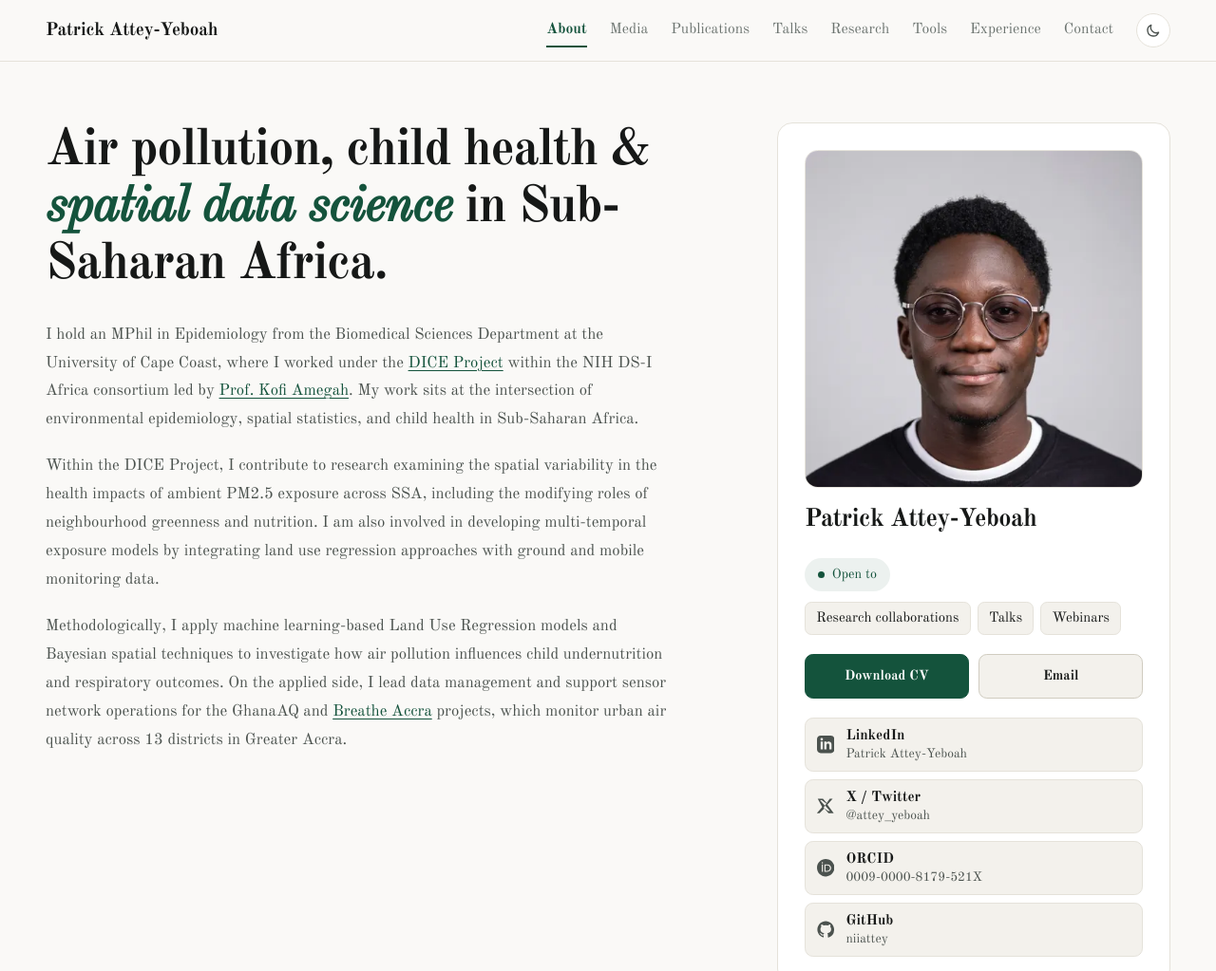
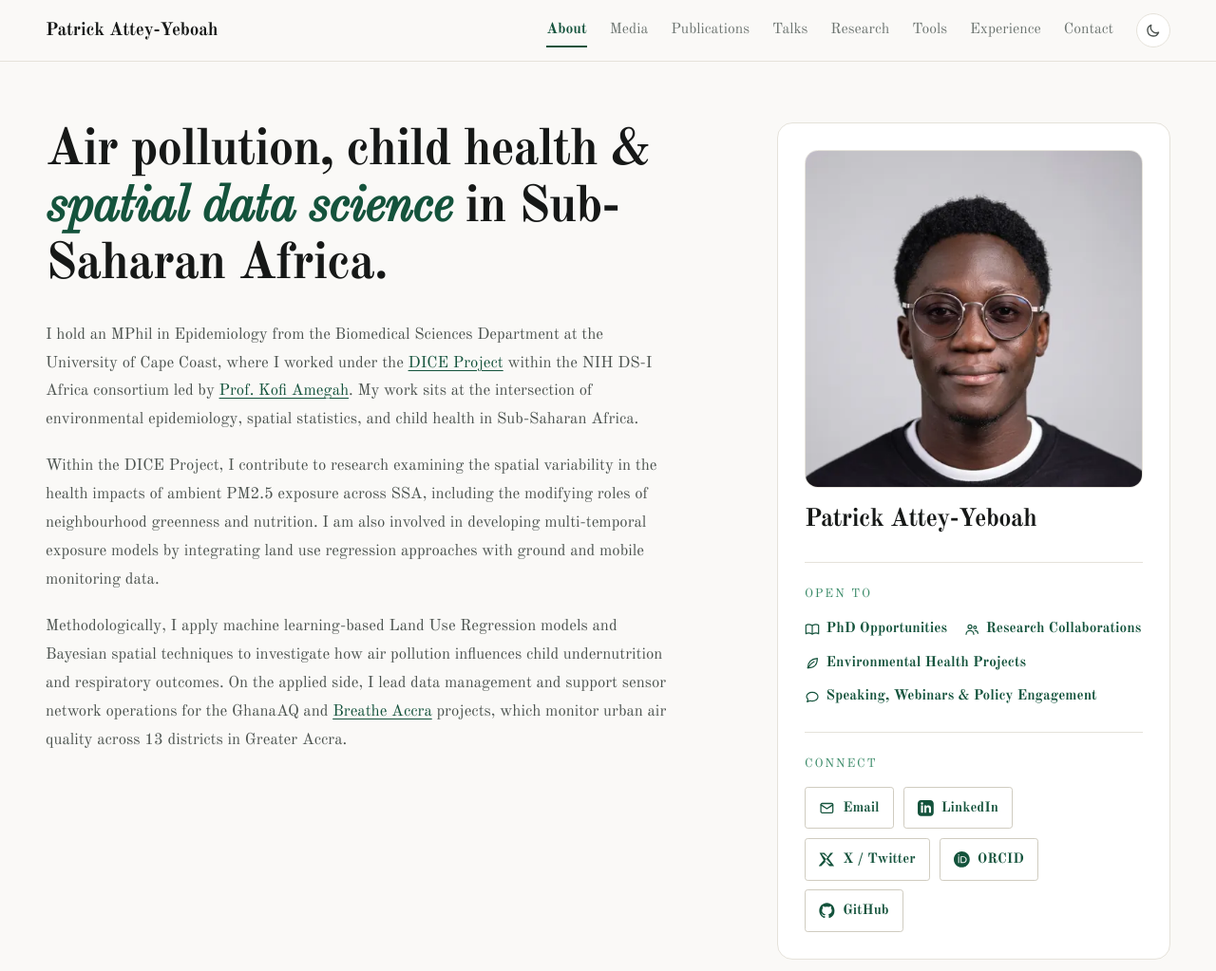
Before and after one commit to niiattey/personal_page, a plain HTML site: page index.html in a window 1280 px wide. Shown: the top 1023 px of the page at 95% size. Drawn offline with nearby package versions, Linux system fonts and the light colour scheme.

Commit message:
Restyle socials and Open to in profile card; move CV buttons to contact section
Co-Authored-By: Claude Sonnet 5.5 <noreply@anthropic.com>
Claude-Session: https://claude.ai/code/session_01FAkVN2tw4ZhkeufpMLAZmc

```diff
--- a/index.html
+++ b/index.html
@@ -450,45 +450,49 @@
             color: var(--accent);
         }
 
-        .open-to { margin-bottom: 1.25rem; }
+        .profile-block { margin-top: 1.5rem; padding-top: 1.35rem; border-top: 1px solid var(--border); }
+        .block-label {
+            font-size: 0.8rem;
+            letter-spacing: 0.14em;
+            text-transform: uppercase;
+            color: var(--accent-light);
+            margin: 0 0 0.85rem;
+        }
         .open-list {
             list-style: none;
-            margin: 0.65rem 0 0;
+            margin: 0;
             padding: 0;
             display: flex;
             flex-wrap: wrap;
-            gap: 0.45rem;
+            gap: 0.6rem 1.15rem;
         }
         .open-list li {
+            display: inline-flex;
+            align-items: center;
+            gap: 0.4rem;
+            font-size: 0.95rem;
+            font-weight: 700;
+            color: var(--accent);
+        }
+        .open-list svg { width: 1rem; height: 1rem; flex-shrink: 0; }
+
+        .social-links { display: flex; flex-wrap: wrap; gap: 0.6rem; }
+        .social-links a {
+            display: inline-flex;
+            align-items: center;
+            gap: 0.5rem;
+            padding: 0.55rem 0.9rem;
             font-size: 0.92rem;
-            color: var(--text);
-            background: var(--surface-alt);
-            border: 1px solid var(--border);
-            border-radius: 0.45rem;
-            padding: 0.25rem 0.7rem;
-        }
-        .open-to .status-pill { margin-bottom: 0; }
-
-        .social-links {
-            display: flex;
-            flex-direction: column;
-            gap: 0.5rem;
-        }
-        .social-links a {
-            display: flex;
-            align-items: center;
-            gap: 0.75rem;
+            font-weight: 700;
+            color: var(--accent);
             text-decoration: none;
-            color: var(--text-secondary);
-            padding: 0.55rem 0.75rem;
-            border-radius: 0.55rem;
-            background: var(--surface-alt);
-            border: 1px solid var(--border);
-        }
-        .social-links a:hover { color: var(--accent); border-color: var(--accent); }
-        .social-links svg { width: 1.15rem; height: 1.15rem; flex-shrink: 0; }
-        .social-links strong { display: block; font-size: 0.95rem; font-weight: 700; color: var(--text); line-height: 1.3; }
-        .social-links small { display: block; font-size: 0.85rem; color: var(--text-secondary); line-height: 1.3; overflow-wrap: anywhere; }
+            background: var(--surface);
+            border: 1px solid var(--border-strong);
+            border-radius: 0.2rem;
+            transition: background 0.15s, border-color 0.15s;
+        }
+        .social-links a:hover { background: var(--accent-soft); border-color: var(--accent); }
+        .social-links svg { width: 1.05rem; height: 1.05rem; flex-shrink: 0; }
 
         /* ───────── Media / Documentary ───────── */
         .media-layout {
@@ -1179,37 +1183,25 @@
                             </div>
                         </div>
 
-                        <div class="open-to">
-                            <span class="status-pill">Open to</span>
+                        <div class="profile-block">
+                            <p class="block-label">Open to</p>
                             <ul class="open-list">
-                                <li>Research collaborations</li>
-                                <li>Talks</li>
-                                <li>Webinars</li>
+                                <li><svg fill="none" stroke="currentColor" stroke-width="1.8" stroke-linecap="round" stroke-linejoin="round" viewBox="0 0 24 24" aria-hidden="true"><path d="M2 5.5C4.5 4 8 4 12 6c4-2 7.5-2 10-.5V19c-2.500-1.500-6-1.500-10 .5-4-2-7.500-2-10-.5z"/><path d="M12 6v13.500"/></svg>PhD Opportunities</li>
+                                <li><svg fill="none" stroke="currentColor" stroke-width="1.8" stroke-linecap="round" stroke-linejoin="round" viewBox="0 0 24 24" aria-hidden="true"><circle cx="9" cy="8" r="3"/><path d="M3 20c0-3.300 2.700-6 6-6s6 2.700 6 6"/><circle cx="17" cy="9" r="2.200"/><path d="M17 14c2.500 0 4.500 2 4.500 4.500"/></svg>Research Collaborations</li>
+                                <li><svg fill="none" stroke="currentColor" stroke-width="1.8" stroke-linecap="round" stroke-linejoin="round" viewBox="0 0 24 24" aria-hidden="true"><path d="M5 19C5 10 10 5 20 4c0 10-5 15-14 15z"/><path d="M5 19c3-5 6-8 10-10"/></svg>Environmental Health Projects</li>
+                                <li><svg fill="none" stroke="currentColor" stroke-width="1.8" stroke-linecap="round" stroke-linejoin="round" viewBox="0 0 24 24" aria-hidden="true"><path d="M21 12c0 4-4 7-9 7a10 10 0 01-3.500-.6L4 20l1.300-3.700C4.500 15 3 13.600 3 12c0-4 4-7 9-7s9 3 9 7z"/></svg>Speaking, Webinars &amp; Policy Engagement</li>
                             </ul>
                         </div>
 
-                        <div class="action-bar">
-                            <a href="Patrick Attey-Yeboah CV.pdf" target="_blank" rel="noopener" class="btn btn-primary">Download CV</a>
-                            <a href="mailto:niiatteyyeboah@gmail.com" class="btn btn-secondary">Email</a>
-                        </div>
-
-                        <div class="social-links">
-                            <a href="https://www.linkedin.com/in/patrick-attey-yeboah-43926a153/" target="_blank" rel="noopener">
-                                <svg fill="currentColor" viewBox="0 0 24 24" aria-hidden="true"><path d="M19 0h-14c-2.761 0-5 2.239-5 5v14c0 2.761 2.239 5 5 5h14c2.762 0 5-2.239 5-5v-14c0-2.761-2.238-5-5-5zm-11 19h-3v-11h3v11zm-1.5-12.268c-.966 0-1.75-.79-1.75-1.764s.784-1.764 1.75-1.764 1.75.79 1.75 1.764-.783 1.764-1.75 1.764zm13.5 12.268h-3v-5.604c0-3.368-4-3.535-4 0v5.604h-3v-11h3v1.765c1.396-2.586 7-2.777 7 2.476v6.759z"/></svg>
-                                <span><strong>LinkedIn</strong><small>Patrick Attey-Yeboah</small></span>
-                            </a>
-                            <a href="https://x.com/attey_yeboah" target="_blank" rel="noopener">
-                                <svg fill="currentColor" viewBox="0 0 24 24" aria-hidden="true"><path d="M17.53 2H21.5l-7.19 8.21L23 22h-7.19l-5.7-6.51L3.47 22H-.5l7.64-8.73L1 2h7.19l5.19 5.93L17.53 2zm-2.13 17h2.38l-6.51-7.44-2.38 2.72L15.4 19zM6.6 4H4.22l6.51 7.44 2.38-2.72L6.6 4z"/></svg>
-                                <span><strong>X / Twitter</strong><small>@attey_yeboah</small></span>
-                            </a>
-                            <a href="https://orcid.org/0009-0000-8179-521X" target="_blank" rel="noopener">
-                                <svg fill="currentColor" viewBox="0 0 24 24" aria-hidden="true"><path d="M12 0C5.372 0 0 5.372 0 12s5.372 12 12 12 12-5.372 12-12S18.628 0 12 0zM7.369 4.378c.525 0 .947.431.947.947s-.422.947-.947.947-.947-.431-.947-.947.422-.947.947-.947zm-.722 3.038h1.444v10.041H6.647V7.416zm3.562 0h3.9c3.712 0 5.344 2.653 5.344 5.025 0 2.578-2.016 5.016-5.325 5.016h-3.919V7.416zm1.444 1.303v7.444h2.297c2.359 0 3.919-1.628 3.919-3.722 0-1.594-.947-3.722-3.9-3.722h-2.316z"/></svg>
-                                <span><strong>ORCID</strong><small>0009-0000-8179-521X</small></span>
-                            </a>
-                            <a href="https://github.com/niiattey" target="_blank" rel="noopener">
-                                <svg fill="currentColor" viewBox="0 0 24 24" aria-hidden="true"><path d="M12 .5C5.65.5.5 5.65.5 12c0 5.08 3.29 9.39 7.86 10.91.58.1.79-.25.79-.56v-2c-3.2.7-3.87-1.37-3.87-1.37-.52-1.33-1.28-1.69-1.28-1.69-1.05-.72.08-.7.08-.7 1.16.08 1.77 1.19 1.77 1.19 1.03 1.77 2.7 1.26 3.36.96.1-.75.4-1.26.73-1.55-2.55-.29-5.24-1.28-5.24-5.69 0-1.26.45-2.28 1.19-3.09-.12-.29-.52-1.46.11-3.05 0 0 .97-.31 3.18 1.18a11 11 0 0 1 5.79 0c2.21-1.49 3.18-1.18 3.18-1.18.63 1.59.23 2.76.11 3.05.74.81 1.19 1.83 1.19 3.09 0 4.42-2.7 5.4-5.27 5.68.41.36.78 1.06.78 2.14v3.17c0 .31.21.67.8.56A11.5 11.5 0 0 0 23.5 12C23.5 5.65 18.35.5 12 .5z"/></svg>
-                                <span><strong>GitHub</strong><small>niiattey</small></span>
-                            </a>
+                        <div class="profile-block">
+                            <p class="block-label">Connect</p>
+                            <div class="social-links">
+                            <a href="mailto:niiatteyyeboah@gmail.com"><svg fill="none" stroke="currentColor" stroke-width="1.8" stroke-linecap="round" stroke-linejoin="round" viewBox="0 0 24 24" aria-hidden="true"><rect x="3" y="5" width="18" height="14" rx="2"/><path d="M3 7l9 6 9-6"/></svg>Email</a>
+                            <a href="https://www.linkedin.com/in/patrick-attey-yeboah-43926a153/" target="_blank" rel="noopener"><svg fill="currentColor" viewBox="0 0 24 24" aria-hidden="true"><path d="M19 0h-14c-2.761 0-5 2.239-5 5v14c0 2.761 2.239 5 5 5h14c2.762 0 5-2.239 5-5v-14c0-2.761-2.238-5-5-5zm-11 19h-3v-11h3v11zm-1.5-12.268c-.966 0-1.75-.79-1.75-1.764s.784-1.764 1.75-1.764 1.75.79 1.75 1.764-.783 1.764-1.75 1.764zm13.5 12.268h-3v-5.604c0-3.368-4-3.535-4 0v5.604h-3v-11h3v1.765c1.396-2.586 7-2.777 7 2.476v6.759z"/></svg>LinkedIn</a>
+                            <a href="https://x.com/attey_yeboah" target="_blank" rel="noopener"><svg fill="currentColor" viewBox="0 0 24 24" aria-hidden="true"><path d="M17.53 2H21.5l-7.19 8.21L23 22h-7.19l-5.7-6.51L3.47 22H-.5l7.64-8.73L1 2h7.19l5.19 5.93L17.53 2zm-2.13 17h2.38l-6.51-7.44-2.38 2.72L15.4 19zM6.6 4H4.22l6.51 7.44 2.38-2.72L6.6 4z"/></svg>X / Twitter</a>
+                            <a href="https://orcid.org/0009-0000-8179-521X" target="_blank" rel="noopener"><svg fill="currentColor" viewBox="0 0 24 24" aria-hidden="true"><path d="M12 0C5.372 0 0 5.372 0 12s5.372 12 12 12 12-5.372 12-12S18.628 0 12 0zM7.369 4.378c.525 0 .947.431.947.947s-.422.947-.947.947-.947-.431-.947-.947.422-.947.947-.947zm-.722 3.038h1.444v10.041H6.647V7.416zm3.562 0h3.9c3.712 0 5.344 2.653 5.344 5.025 0 2.578-2.016 5.016-5.325 5.016h-3.919V7.416zm1.444 1.303v7.444h2.297c2.359 0 3.919-1.628 3.919-3.722 0-1.594-.947-3.722-3.9-3.722h-2.316z"/></svg>ORCID</a>
+                            <a href="https://github.com/niiattey" target="_blank" rel="noopener"><svg fill="currentColor" viewBox="0 0 24 24" aria-hidden="true"><path d="M12 .5C5.65.5.5 5.65.5 12c0 5.08 3.29 9.39 7.86 10.91.58.1.79-.25.79-.56v-2c-3.2.7-3.87-1.37-3.87-1.37-.52-1.33-1.28-1.69-1.28-1.69-1.05-.72.08-.7.08-.7 1.16.08 1.77 1.19 1.77 1.19 1.03 1.77 2.7 1.26 3.36.96.1-.75.4-1.26.73-1.55-2.55-.29-5.24-1.28-5.24-5.69 0-1.26.45-2.28 1.19-3.09-.12-.29-.52-1.46.11-3.05 0 0 .97-.31 3.18 1.18a11 11 0 0 1 5.79 0c2.21-1.49 3.18-1.18 3.18-1.18.63 1.59.23 2.76.11 3.05.74.81 1.19 1.83 1.19 3.09 0 4.42-2.7 5.4-5.27 5.68.41.36.78 1.06.78 2.14v3.17c0 .31.21.67.8.56A11.5 11.5 0 0 0 23.5 12C23.5 5.65 18.35.5 12 .5z"/></svg>GitHub</a>
+                            </div>
                         </div>
                     </aside>
                 </div>
@@ -1577,6 +1569,8 @@
                     </div>
                     <div class="contact-actions">
                         <a href="mailto:niiatteyyeboah@gmail.com" class="btn btn-primary">Say hello</a>
+                        <a href="Patrick%20Attey-Yeboah%20CV.pdf" target="_blank" rel="noopener" class="btn btn-secondary">View CV</a>
+                        <a href="Patrick%20Attey-Yeboah%20CV.pdf" download="Patrick Attey-Yeboah CV.pdf" class="btn btn-secondary">Download CV</a>
                         <a href="https://www.linkedin.com/in/patrick-attey-yeboah-43926a153/" target="_blank" rel="noopener" class="btn btn-secondary">Connect on LinkedIn</a>
                     </div>
                 </div>
```
